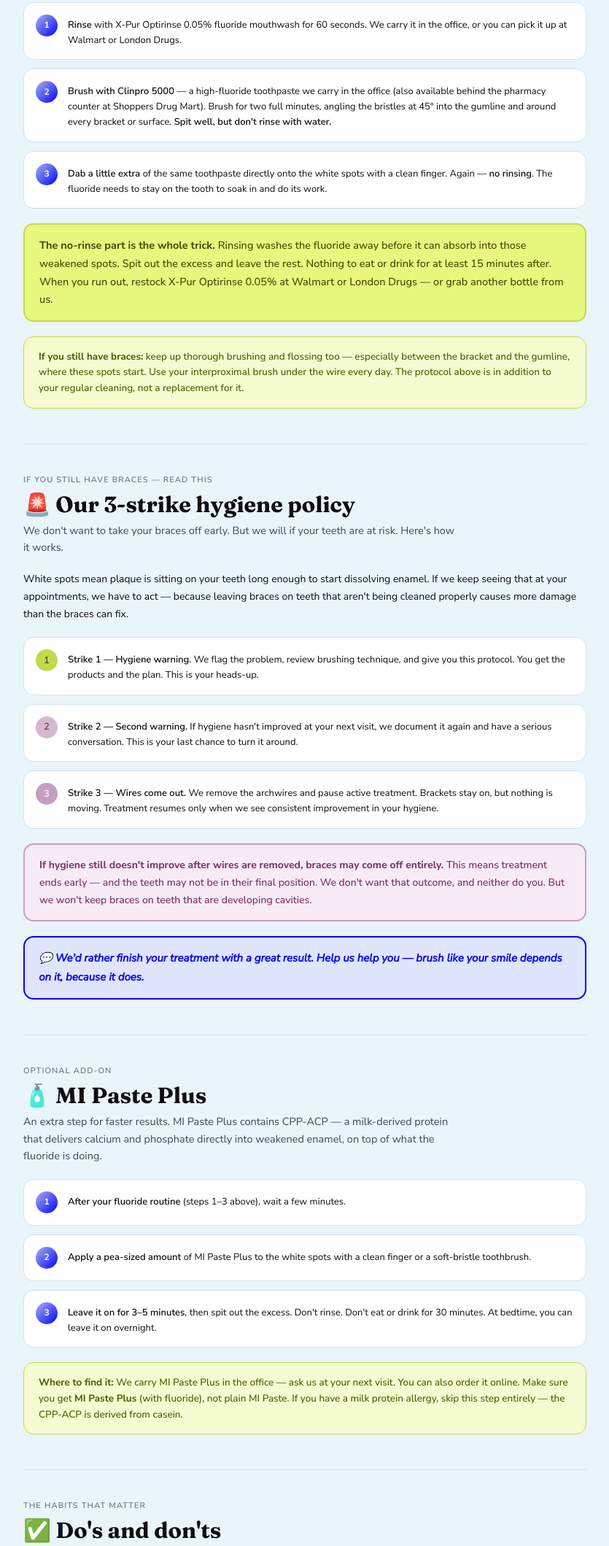
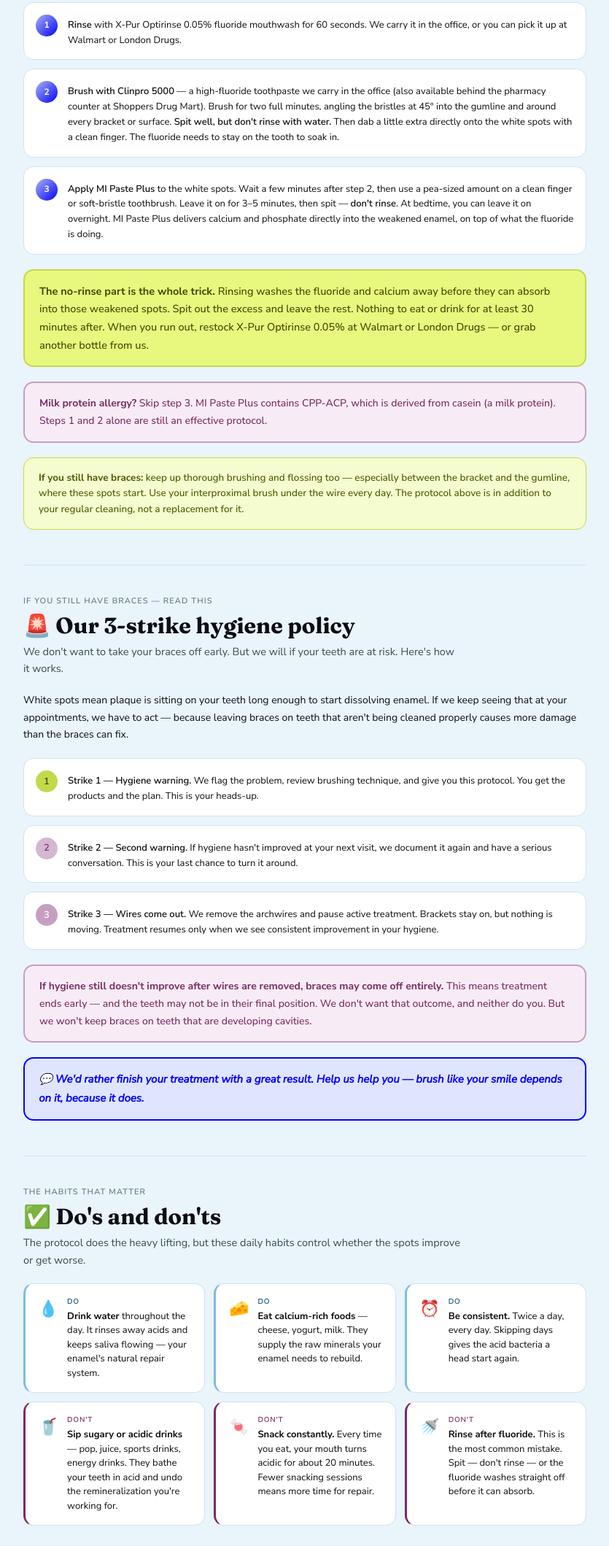
Before and after one commit to momrecs/patient-guide, a plain HTML site: page white-spots/index.html in a window 1280 px wide. Shown: the part 1723-3842 px from the top of the page at 73% size, without its empty margins (222-1057 px from the left). Drawn offline with Linux system fonts and the light colour scheme.

Commit message:
Update index.html

```diff
--- a/white-spots/index.html
+++ b/white-spots/index.html
@@ -218,7 +218,6 @@ a:hover{color:var(--sage-dark);text-decoration-color:var(--sage-dark)}
         <a href="#what-happened">What happened</a>
         <a href="#why">Why it matters</a>
         <a href="#protocol">Your daily routine</a>
-        <a href="#mi-paste">MI Paste Plus</a>
         <a href="#three-strikes">3-strike policy</a>
         <a href="#dos-and-donts">Do's &amp; don'ts</a>
         <a href="#timeline">What to expect</a>
@@ -263,11 +262,13 @@ a:hover{color:var(--sage-dark);text-decoration-color:var(--sage-dark)}
 
     <div class="steps">
       <div class="step"><span class="step-num gradient-alt">1</span><p><strong>Rinse</strong> with X-Pur Optirinse 0.05% fluoride mouthwash for 60 seconds. We carry it in the office, or you can pick it up at Walmart or London Drugs.</p></div>
-      <div class="step"><span class="step-num gradient-alt">2</span><p><strong>Brush with Clinpro 5000</strong> — a high-fluoride toothpaste we carry in the office (also available behind the pharmacy counter at Shoppers Drug Mart). Brush for two full minutes, angling the bristles at 45° into the gumline and around every bracket or surface. <strong>Spit well, but don't rinse with water.</strong></p></div>
-      <div class="step"><span class="step-num gradient-alt">3</span><p><strong>Dab a little extra</strong> of the same toothpaste directly onto the white spots with a clean finger. Again — <strong>no rinsing</strong>. The fluoride needs to stay on the tooth to soak in and do its work.</p></div>
+      <div class="step"><span class="step-num gradient-alt">2</span><p><strong>Brush with Clinpro 5000</strong> — a high-fluoride toothpaste we carry in the office (also available behind the pharmacy counter at Shoppers Drug Mart). Brush for two full minutes, angling the bristles at 45° into the gumline and around every bracket or surface. <strong>Spit well, but don't rinse with water.</strong> Then dab a little extra directly onto the white spots with a clean finger. The fluoride needs to stay on the tooth to soak in.</p></div>
+      <div class="step"><span class="step-num gradient-alt">3</span><p><strong>Apply MI Paste Plus</strong> to the white spots. Wait a few minutes after step 2, then use a pea-sized amount on a clean finger or soft-bristle toothbrush. Leave it on for 3–5 minutes, then spit — <strong>don't rinse</strong>. At bedtime, you can leave it on overnight. MI Paste Plus delivers calcium and phosphate directly into the weakened enamel, on top of what the fluoride is doing.</p></div>
     </div>
 
-    <div class="callout callout-key"><strong>The no-rinse part is the whole trick.</strong> Rinsing washes the fluoride away before it can absorb into those weakened spots. Spit out the excess and leave the rest. Nothing to eat or drink for at least 15 minutes after. When you run out, restock X-Pur Optirinse 0.05% at Walmart or London Drugs — or grab another bottle from us.</div>
+    <div class="callout callout-key"><strong>The no-rinse part is the whole trick.</strong> Rinsing washes the fluoride and calcium away before they can absorb into those weakened spots. Spit out the excess and leave the rest. Nothing to eat or drink for at least 30 minutes after. When you run out, restock X-Pur Optirinse 0.05% at Walmart or London Drugs — or grab another bottle from us.</div>
+
+    <div class="callout callout-warn"><strong>Milk protein allergy?</strong> Skip step 3. MI Paste Plus contains CPP-ACP, which is derived from casein (a milk protein). Steps 1 and 2 alone are still an effective protocol.</div>
 
     <div class="callout callout-tip"><strong>If you still have braces:</strong> keep up thorough brushing and flossing too — especially between the bracket and the gumline, where these spots start. Use your interproximal brush under the wire every day. The protocol above is in addition to your regular cleaning, not a replacement for it.</div>
   </section>
@@ -289,21 +290,6 @@ a:hover{color:var(--sage-dark);text-decoration-color:var(--sage-dark)}
     <div class="callout callout-warn"><strong>If hygiene still doesn't improve after wires are removed, braces may come off entirely.</strong> This means treatment ends early — and the teeth may not be in their final position. We don't want that outcome, and neither do you. But we won't keep braces on teeth that are developing cavities.</div>
 
     <div class="quip">We'd rather finish your treatment with a great result. Help us help you — brush like your smile depends on it, because it does.</div>
-  </section>
-
-  <!-- ============ MI PASTE ============ -->
-  <section class="section" id="mi-paste">
-    <div class="section-label">Optional add-on</div>
-    <h2>🧴 MI Paste Plus</h2>
-    <p class="section-desc">An extra step for faster results. MI Paste Plus contains CPP-ACP — a milk-derived protein that delivers calcium and phosphate directly into weakened enamel, on top of what the fluoride is doing.</p>
-
-    <div class="steps">
-      <div class="step"><span class="step-num gradient-alt">1</span><p><strong>After your fluoride routine</strong> (steps 1–3 above), wait a few minutes.</p></div>
-      <div class="step"><span class="step-num gradient-alt">2</span><p><strong>Apply a pea-sized amount</strong> of MI Paste Plus to the white spots with a clean finger or a soft-bristle toothbrush.</p></div>
-      <div class="step"><span class="step-num gradient-alt">3</span><p><strong>Leave it on for 3–5 minutes</strong>, then spit out the excess. Don't rinse. Don't eat or drink for 30 minutes. At bedtime, you can leave it on overnight.</p></div>
-    </div>
-
-    <div class="callout callout-tip"><strong>Where to find it:</strong> We carry MI Paste Plus in the office — ask us at your next visit. You can also order it online. Make sure you get <strong>MI Paste Plus</strong> (with fluoride), not plain MI Paste. If you have a milk protein allergy, skip this step entirely — the CPP-ACP is derived from casein.</div>
   </section>
 
   <!-- ============ DO'S AND DON'TS ============ -->
@@ -401,9 +387,9 @@ a:hover{color:var(--sage-dark);text-decoration-color:var(--sage-dark)}
     <ol class="tldr-steps">
       <li class="tldr-step"><span class="tldr-num">1</span><span><strong>White spots are early cavities</strong> — enamel weakened by plaque that wasn't cleaned well enough around the brackets.</span></li>
       <li class="tldr-step"><span class="tldr-num">2</span><span><strong>They're still reversible</strong> at this stage, but only with consistent effort. If the damage continues, they become permanent.</span></li>
-      <li class="tldr-step"><span class="tldr-num">3</span><span><strong>Rinse</strong> with X-Pur Optirinse 0.05%, then <strong>brush with Clinpro 5000.</strong> Spit — don't rinse with water.</span></li>
-      <li class="tldr-step"><span class="tldr-num">4</span><span><strong>Dab extra toothpaste on the spots.</strong> Leave it. No rinsing. Twice a day, morning and night.</span></li>
-      <li class="tldr-step"><span class="tldr-num">5</span><span><strong>MI Paste Plus is a bonus</strong> — apply after your fluoride routine, leave it on. Skip if you have a milk protein allergy.</span></li>
+      <li class="tldr-step"><span class="tldr-num">3</span><span><strong>Three steps, twice a day:</strong> rinse with X-Pur Optirinse 0.05%, brush with Clinpro 5000 (spit — don't rinse), then apply MI Paste Plus on the spots.</span></li>
+      <li class="tldr-step"><span class="tldr-num">4</span><span><strong>No rinsing after any step.</strong> Nothing to eat or drink for 30 minutes. At bedtime, leave MI Paste on overnight.</span></li>
+      <li class="tldr-step"><span class="tldr-num">5</span><span><strong>Milk protein allergy?</strong> Skip MI Paste Plus — steps 1 and 2 alone still work.</span></li>
       <li class="tldr-step"><span class="tldr-num">6</span><span><strong>Cut the pop and the snacking.</strong> Drink water. Eat cheese. Every acid hit undoes your progress.</span></li>
       <li class="tldr-step"><span class="tldr-num">7</span><span><strong>Give it 3–6 months.</strong> Most spots soften and fade with consistent care.</span></li>
       <li class="tldr-step"><span class="tldr-num">8</span><span><strong>Still visible after 6 months?</strong> Your dentist can do Icon resin infiltration or bonding — quick cosmetic fixes, no drilling.</span></li>
```
